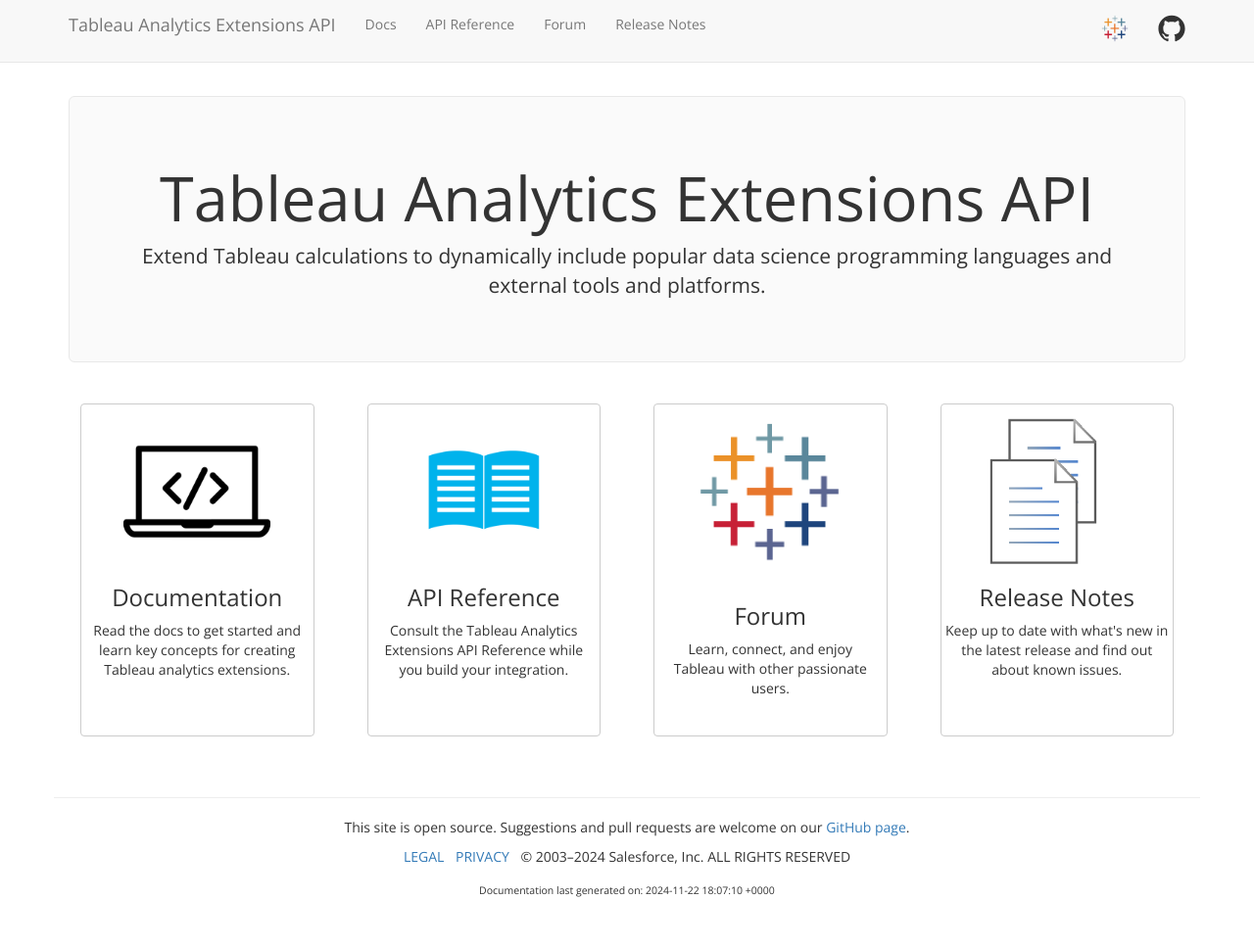
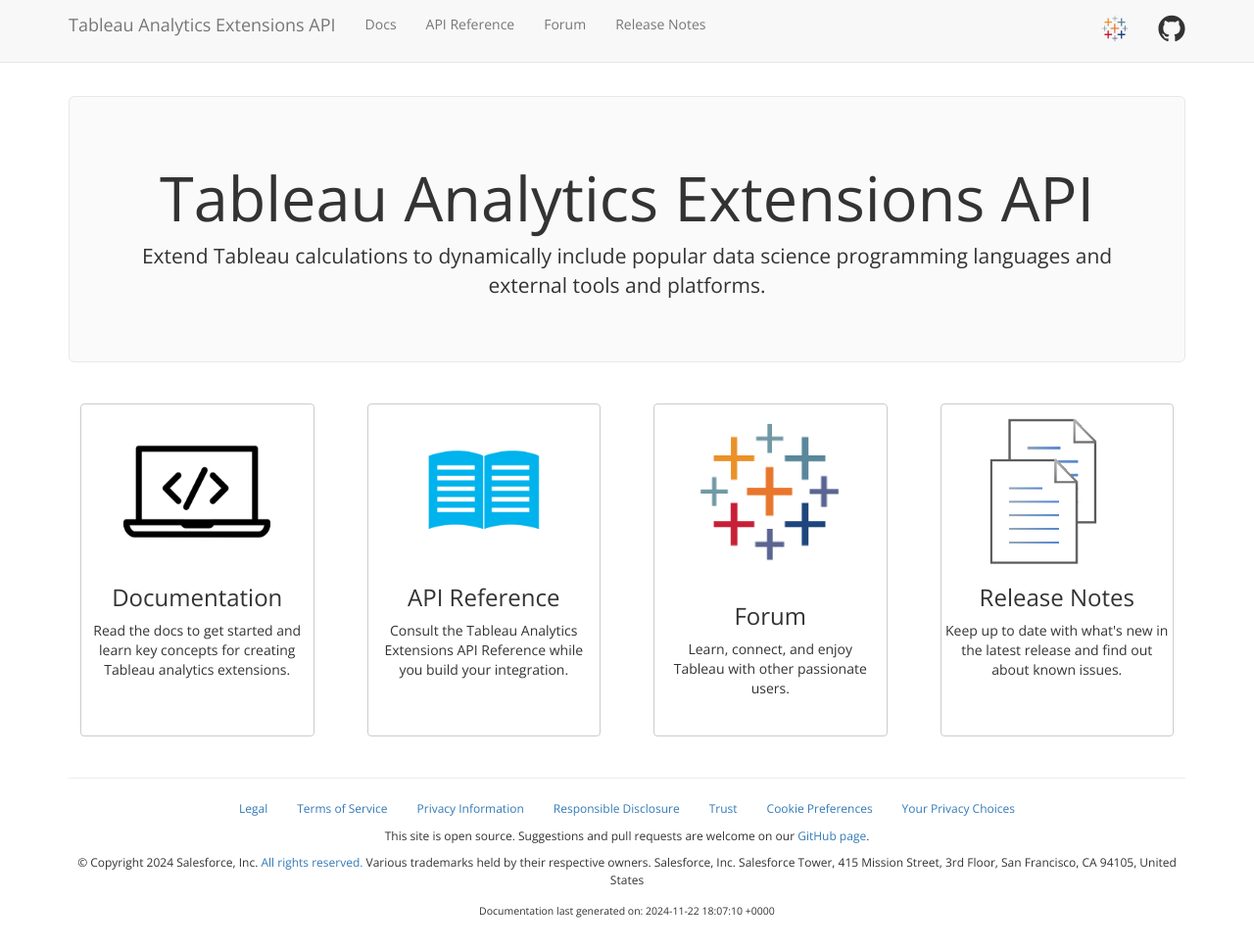
Before and after one commit to tableau/analytics-extensions-api, a Jekyll site: the page built from index.html, in a window 1280 px wide and 967 px high. Shown: the whole window at 98% size. Built offline with Jekyll 4.4.1, drawn with Linux system fonts in a browser that asks for light colours; nearby versions of some CDN libraries; comment, search, counter and statistics services are not loaded.

Commit message:
@gus W-17274770 Add Cookie Manager and links

```diff
--- a/_includes/footer.html
+++ b/_includes/footer.html
@@ -1,9 +1,18 @@
 <!-- Footer -->
 <footer>
-    <div class="row">
-            <hr class="footer-hr">
-            <p>This site is open source. Suggestions and pull requests are welcome on our <a href="https://github.com/tableau/analytics-extensions-api">GitHub page</a>.</p>
-            <p><a href="https://www.tableau.com/en-us/legal" class="aLegal">LEGAL</a> <a href="https://www.tableau.com/en-us/privacy" class="aLegal">PRIVACY</a> &copy; 2003&ndash;<script>document.write(new Date().getFullYear())</script> Salesforce, Inc. ALL RIGHTS RESERVED</p>
-            <sub>Documentation last generated on: {{ site.time }}</sub>
-    </div>
-</footer>
+    <hr class="footer-hr">
+    <nav aria-label="Footer Navigation">
+        <ul class="footer-links">
+            <li><a href="https://www.salesforce.com/company/legal/">Legal</a></li>
+            <li><a href="https://www.salesforce.com/company/legal/sfdc-website-terms-of-service/">Terms of Service</a></li>
+            <li><a href="https://www.salesforce.com/company/privacy/">Privacy Information</a></li>
+            <li><a href="https://www.salesforce.com/company/legal/disclosure/">Responsible Disclosure</a></li>
+            <li><a href="https://trust.salesforce.com/">Trust</a></li>
+            <li><a href="#" data-ignore-geolocation="true" class="optanon-toggle-display">Cookie Preferences</a></li>
+            <li><a href="https://www.salesforce.com/form/other/privacy-request/">Your Privacy Choices</a></li>
+        </ul>
+        <p class="copyRight">This site is open source. Suggestions and pull requests are welcome on our <a href="https://github.com/tableau/analytics-extensions-api">GitHub page</a>.</p>
+        <p class="copyRight">&copy; Copyright <script>document.write(new Date().getFullYear())</script> Salesforce, Inc. <a href="https://www.salesforce.com/company/legal/tmcusageguidelines/">All rights reserved.</a> Various trademarks held by their respective owners.
+            Salesforce, Inc. Salesforce Tower, 415 Mission Street, 3rd Floor, San Francisco, CA 94105, United States</p>
+        <sub>Documentation last generated on: {{ site.time }}</sub></p>
+    </nav>
--- a/assets/css/main.css
+++ b/assets/css/main.css
@@ -278,3 +278,39 @@
     word-spacing:  8px;
     padding-right: 8px;
 }
+
+.copyRight {
+    font-size: 12px;
+  }
+
+  .footer-links {
+    display: flex;
+    justify-content: center;
+    list-style: none;
+    padding: 0;
+    flex-wrap: wrap;
+  }
+
+  .footer-links li {
+    margin: 0 15px;
+  }
+
+  .footer-links a {
+    text-decoration: none;
+    transition: color 0.3s;
+    font-size: 12px;
+  }
+
+  .footer-links a:hover {
+    text-decoration: underline;
+  }
+
+  /* One Trust Cookie Manager
+  -------------------- */
+  #ot-pc-content, .ot-title-cntr, .ot-pc-footer {
+    font-size: 1.6rem;
+  }
+
+  #ot-pc-footer {
+    font-size: 1.4rem;
+  }
```
Also changed, not shown: _includes/head.html (+8 -0 lines).
